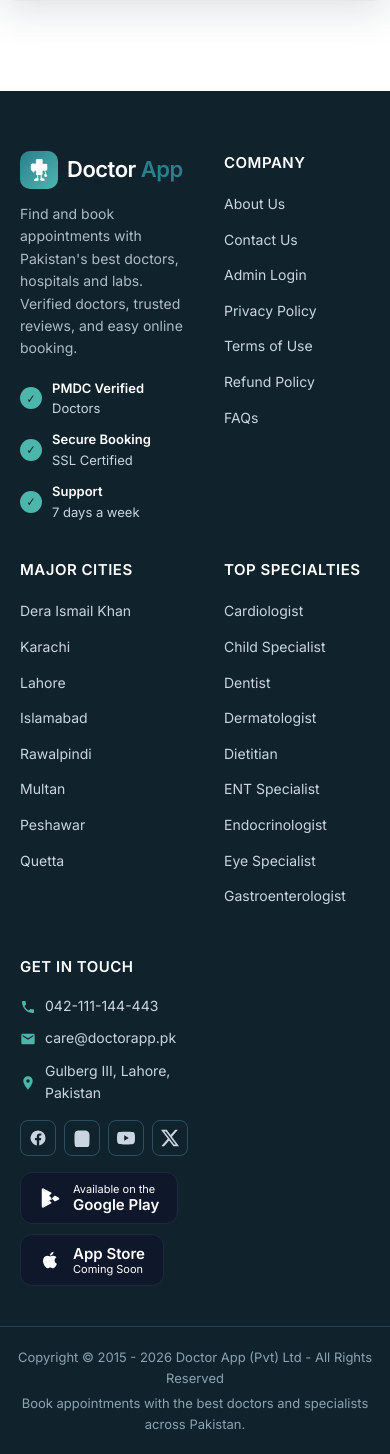
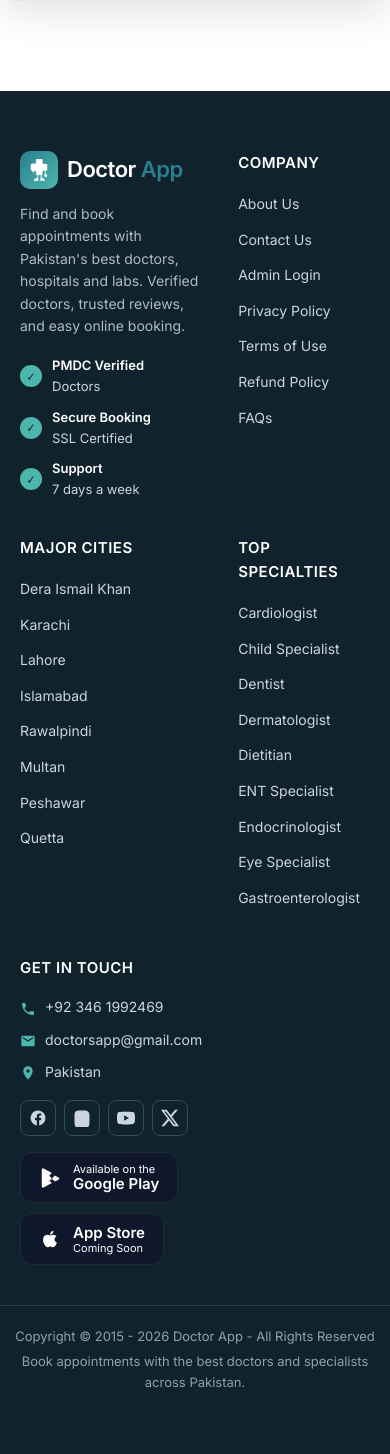
Before and after one commit to Arslan10899/Doctor-App, a Flask app: page /auth in a window 390 px wide. Shown: the part 622-2076 px from the top of the page. After the commit the page ends 2010 px from the top, so only its background shows below. Run offline with Flask 3, Linux system fonts and the light colour scheme; data comes from the database, SQL or seed files in the repository.

Commit message:
Footer: update phone, email, address, copyright

```diff
--- a/templates/base.html
+++ b/templates/base.html
@@ -134,15 +134,15 @@
                     <ul class="footer-links">
                         <li class="footer-contact">
                             <svg viewBox="0 0 24 24" width="16" height="16" fill="currentColor"><path d="M6.62 10.79c1.44 2.83 3.76 5.14 6.59 6.59l2.2-2.2c.27-.27.67-.36 1.02-.24 1.12.37 2.33.57 3.57.57.55 0 1 .45 1 1V20c0 .55-.45 1-1 1-9.39 0-17-7.61-17-17 0-.55.45-1 1-1h3.5c.55 0 1 .45 1 1 0 1.25.2 2.45.57 3.57.11.35.03.74-.25 1.02l-2.2 2.2z"/></svg>
-                            <a href="tel:+924211114443">042-111-144-443</a>
+                            <a href="tel:+923461992469">+92 346 1992469</a>
                         </li>
                         <li class="footer-contact">
                             <svg viewBox="0 0 24 24" width="16" height="16" fill="currentColor"><path d="M20 4H4c-1.1 0-1.99.9-1.99 2L2 18c0 1.1.9 2 2 2h16c1.1 0 2-.9 2-2V6c0-1.1-.9-2-2-2zm0 4l-8 5-8-5V6l8 5 8-5v2z"/></svg>
-                            <a href="mailto:care@doctorapp.pk">care@doctorapp.pk</a>
+                            <a href="mailto:doctorsapp@gmail.com">doctorsapp@gmail.com</a>
                         </li>
                         <li class="footer-contact">
                             <svg viewBox="0 0 24 24" width="16" height="16" fill="currentColor"><path d="M12 2C8.13 2 5 5.13 5 9c0 5.25 7 13 7 13s7-7.75 7-13c0-3.87-3.13-7-7-7zm0 9.5c-1.38 0-2.5-1.12-2.5-2.5s1.12-2.5 2.5-2.5 2.5 1.12 2.5 2.5-1.12 2.5-2.5 2.5z"/></svg>
-                            <span>Gulberg III, Lahore, Pakistan</span>
+                            <span>Pakistan</span>
                         </li>
                     </ul>
 <div class="social-links">
@@ -174,7 +174,7 @@
             </div>
 
             <div class="footer-bottom">
-                <p>Copyright &copy; 2015 - 2026 Doctor App (Pvt) Ltd - All Rights Reserved</p>
+                <p>Copyright &copy; 2015 - 2026 Doctor App - All Rights Reserved</p>
                 <p>Book appointments with the best doctors and specialists across Pakistan.</p>
             </div>
         </div>
```
